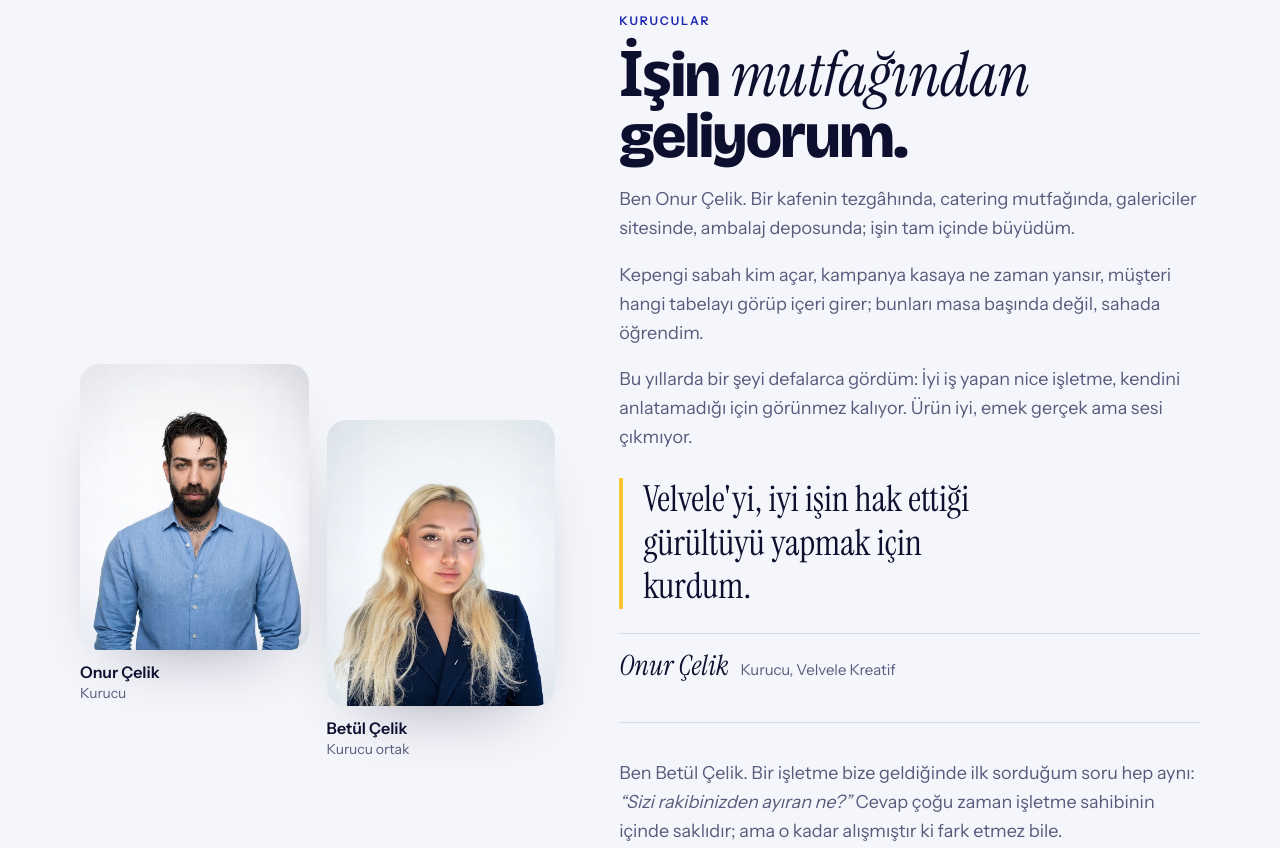
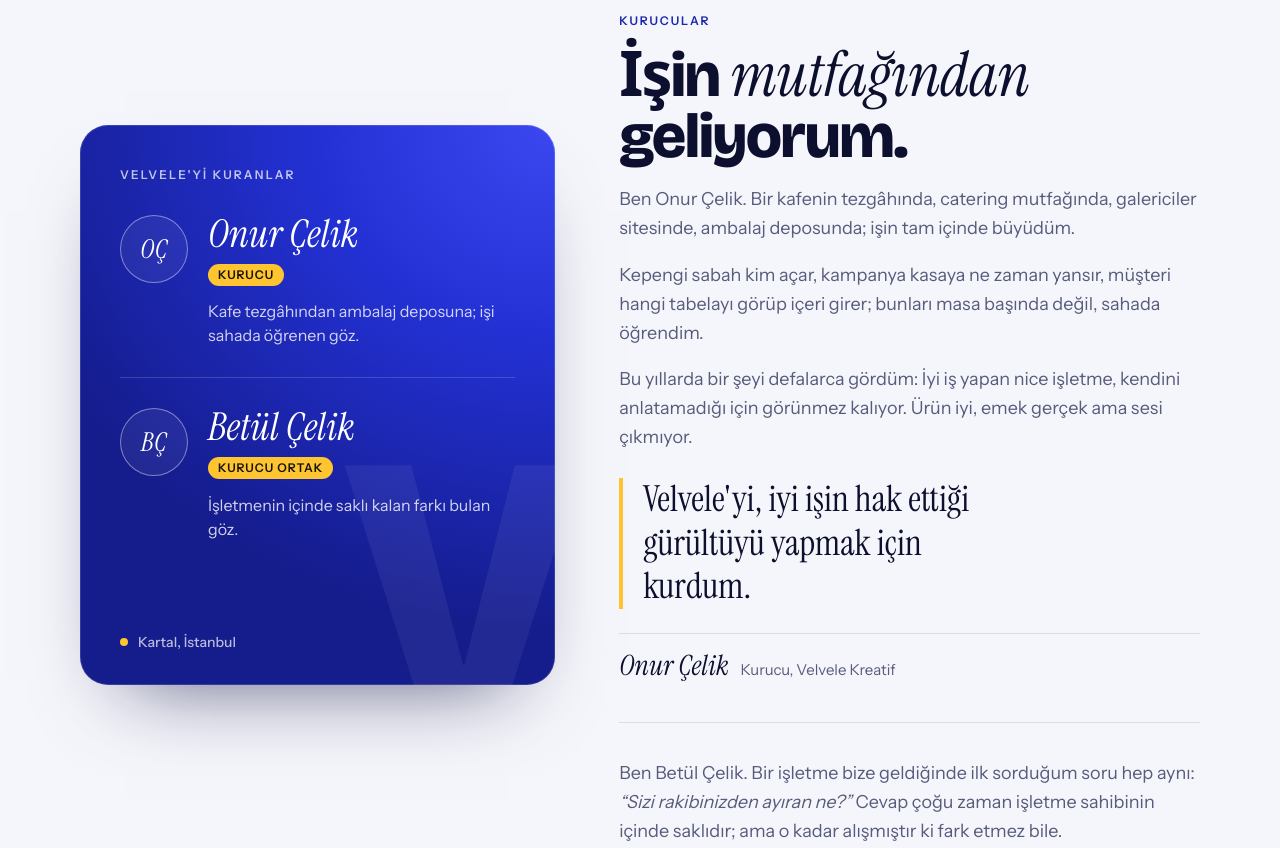
Before and after one commit to velvelekreatif/site, a plain HTML site: page hakkimizda/index.html in a window 1280 px wide. Shown: the part 1340-2188 px from the top of the page. Drawn offline with nearby package versions, Linux system fonts and the light colour scheme.

Commit message:
Hakkımızda: kurucu fotoğrafları kaldırıldı, yerine tipografik kurucu kartı
- Onur Çelik ve Betül Çelik portreleri siteden ve yapısal veriden çıkarıldı
- Kobalt zeminli, baş harf mühürlü, masaüstünde yapışık kurucu kartı eklendi

Co-Authored-By: Claude Opus 5.5 <noreply@anthropic.com>
Claude-Session: https://claude.ai/code/session_01BKzsWLjaf8MYVzkn7j6h9L

```diff
--- a/hakkimizda/index.html
+++ b/hakkimizda/index.html
@@ -15,7 +15,7 @@
 <meta property="og:url" content="https://velvelekreatif.com/hakkimizda/">
 <meta property="og:image" content="https://velvelekreatif.com/og.png">
 <meta name="twitter:card" content="summary_large_image">
-<script type="application/ld+json">{"@context": "https://schema.org", "@graph": [{"@type": "WebPage", "name": "Hakkımızda | Velvele Kreatif, İstanbul", "url": "https://velvelekreatif.com/hakkimizda/", "description": "Velvele Kreatif kimdir, nasıl çalışır, neyi farklı yapar? Yerel markalar için durdurup baktıran işler üreten İstanbul ajansı.", "isPartOf": {"@id": "https://velvelekreatif.com/#site"}}, {"@type": "Person", "@id": "https://velvelekreatif.com/#onur-celik", "name": "Onur Çelik", "jobTitle": "Kurucu", "image": "https://velvelekreatif.com/is/onur-celik.jpg", "worksFor": {"@id": "https://velvelekreatif.com/#velvele"}}, {"@type": "Person", "@id": "https://velvelekreatif.com/#betul-celik", "name": "Betül Çelik", "jobTitle": "Kurucu ortak", "image": "https://velvelekreatif.com/is/betul.jpg", "worksFor": {"@id": "https://velvelekreatif.com/#velvele"}}, {"@type": "BreadcrumbList", "itemListElement": [{"@type": "ListItem", "position": 1, "name": "Velvele", "item": "https://velvelekreatif.com/"}, {"@type": "ListItem", "position": 2, "name": "Hakkımızda", "item": "https://velvelekreatif.com/hakkimizda/"}]}]}</script>
+<script type="application/ld+json">{"@context": "https://schema.org", "@graph": [{"@type": "WebPage", "name": "Hakkımızda | Velvele Kreatif, İstanbul", "url": "https://velvelekreatif.com/hakkimizda/", "description": "Velvele Kreatif kimdir, nasıl çalışır, neyi farklı yapar? Yerel markalar için durdurup baktıran işler üreten İstanbul ajansı.", "isPartOf": {"@id": "https://velvelekreatif.com/#site"}}, {"@type": "Person", "@id": "https://velvelekreatif.com/#onur-celik", "name": "Onur Çelik", "jobTitle": "Kurucu", "worksFor": {"@id": "https://velvelekreatif.com/#velvele"}}, {"@type": "Person", "@id": "https://velvelekreatif.com/#betul-celik", "name": "Betül Çelik", "jobTitle": "Kurucu ortak", "worksFor": {"@id": "https://velvelekreatif.com/#velvele"}}, {"@type": "BreadcrumbList", "itemListElement": [{"@type": "ListItem", "position": 1, "name": "Velvele", "item": "https://velvelekreatif.com/"}, {"@type": "ListItem", "position": 2, "name": "Hakkımızda", "item": "https://velvelekreatif.com/hakkimizda/"}]}]}</script>
 <meta name="description" content="Velvele Kreatif kimdir, nasıl çalışır, neyi farklı yapar? Yerel markalar için durdurup baktıran işler üreten İstanbul ajansı.">
 <link rel="preconnect" href="https://fonts.googleapis.com">
 <link rel="preconnect" href="https://fonts.gstatic.com" crossorigin>
@@ -531,14 +531,21 @@ details.mmenu[open]>summary{background:var(--sinyal);border-color:var(--sinyal);
 .wa-yuz{padding:0;width:54px;justify-content:center}.wa-yuz span{display:none}.yapiskan{right:calc(80px + env(safe-area-inset-right,0px))!important}}
 </style>
 <style>
-.kurucu{display:grid;grid-template-columns:minmax(0,.9fr) minmax(0,1.1fr);gap:64px;align-items:center}
-.kr-ekip{display:grid;grid-template-columns:1fr 1fr;gap:18px;align-items:start}
-.kr-ekip figure:nth-child(2){margin-top:56px}
-.kurucu figure{margin:0}
-.kurucu figure img{display:block;width:100%;aspect-ratio:4/5;height:auto;object-fit:cover;border-radius:20px;background:#EEF0F4;box-shadow:0 30px 70px -40px rgba(10,12,40,.45)}
-.kurucu figcaption{display:flex;flex-direction:column;gap:2px;margin-top:12px}
-.kurucu figcaption b{font:600 16px/1.3 var(--body);color:var(--fg)}
-.kurucu figcaption span{font:400 14px/1.3 var(--body);color:var(--muted)}
+.kurucu{display:grid;grid-template-columns:minmax(0,.9fr) minmax(0,1.1fr);gap:64px;align-items:start}
+@media (min-width:861px){.kr-kart{position:sticky;top:110px}}
+.kr-kart{position:relative;overflow:hidden;display:flex;flex-direction:column;gap:34px;min-height:560px;padding:44px 40px 36px;border-radius:28px;color:#fff;background:radial-gradient(120% 90% at 100% 0%,#3B48F0 0%,var(--kobalt) 42%,#151C8C 100%);box-shadow:0 40px 80px -46px rgba(10,12,60,.7)}
+.kr-kart::before{content:"V";position:absolute;right:-28px;bottom:-96px;font:800 380px/1 var(--display);color:rgba(255,255,255,.06);pointer-events:none}
+.kr-kart::after{content:"";position:absolute;inset:0;border-radius:inherit;border:1px solid rgba(255,255,255,.14);pointer-events:none}
+.kk-ust{margin:0;font:600 12px/1 var(--body);letter-spacing:.18em;text-transform:uppercase;color:rgba(255,255,255,.72)}
+.kk-liste{list-style:none;margin:0;padding:0;display:grid;gap:30px}
+.kk-liste li{display:grid;grid-template-columns:68px minmax(0,1fr);gap:20px;align-items:start}
+.kk-liste li+li{padding-top:30px;border-top:1px solid rgba(255,255,255,.16)}
+.kk-muhur{display:grid;place-items:center;width:68px;height:68px;border-radius:50%;border:1.5px solid rgba(255,255,255,.42);font:400 italic 26px/1 var(--serif);letter-spacing:.02em;color:#fff;background:rgba(255,255,255,.06)}
+.kk-liste b{display:block;font:400 italic clamp(32px,3vw,40px)/1.02 var(--serif);color:#fff}
+.kk-rol{display:inline-block;margin-top:10px;padding:5px 10px;border-radius:999px;font:600 12px/1 var(--body);letter-spacing:.08em;text-transform:uppercase;color:var(--on-sinyal);background:var(--sinyal)}
+.kk-liste p{margin:12px 0 0;font:400 16px/1.5 var(--body);color:rgba(255,255,255,.8);max-width:34ch}
+.kk-alt{position:relative;margin:auto 0 0;display:flex;align-items:center;gap:10px;font:500 14px/1 var(--body);color:rgba(255,255,255,.7)}
+.kk-alt span{width:8px;height:8px;border-radius:50%;background:var(--sinyal)}
 .kr-ortak{display:grid;gap:18px;margin-top:22px;padding-top:36px;border-top:1px solid var(--line)}
 .kr-yazi{display:grid;gap:18px;min-width:0}
 .kr-yazi .etiket{color:var(--kobalt-ink)}
@@ -550,7 +557,8 @@ details.mmenu[open]>summary{background:var(--sinyal);border-color:var(--sinyal);
 .kr-imza b{font:400 italic 28px/1 var(--serif);color:var(--fg)}
 @media (prefers-color-scheme: dark){:root:not([data-theme="light"]) .kr-yazi .etiket{color:var(--sinyal)}}
 :root[data-theme="dark"] .kr-yazi .etiket{color:var(--sinyal)}
-@media (max-width:860px){.kurucu{grid-template-columns:1fr;gap:34px}.kr-ekip{max-width:520px}}
+@media (max-width:860px){.kurucu{grid-template-columns:1fr;gap:34px}.kr-kart{min-height:0;padding:34px 26px 28px;gap:28px}.kr-kart::before{font-size:280px;bottom:-70px}}
+@media (max-width:420px){.kk-liste li{grid-template-columns:54px minmax(0,1fr);gap:16px}.kk-muhur{width:54px;height:54px;font-size:21px}}
 </style>
 </head>
 <body>
@@ -589,10 +597,20 @@ details.mmenu[open]>summary{background:var(--sinyal);border-color:var(--sinyal);
   </section>
   <section lang="tr" id="kurucu">
     <div class="kurucu">
-      <div class="kr-ekip">
-        <figure><img src="/is/onur-celik.jpg" alt="Velvele Kreatif'in kurucusu Onur Çelik, açık mavi keten gömlekle beyaz fonda portre" width="880" height="1100" loading="lazy" decoding="async"><figcaption><b>Onur Çelik</b><span>Kurucu</span></figcaption></figure>
-        <figure><img src="/is/betul.jpg" alt="Velvele Kreatif'in kurucu ortağı Betül Çelik, lacivert ceketle beyaz fonda portre" width="819" height="1024" loading="lazy" decoding="async"><figcaption><b>Betül Çelik</b><span>Kurucu ortak</span></figcaption></figure>
-      </div>
+      <aside class="kr-kart" aria-label="Velvele Kreatif'in kurucuları">
+        <p class="kk-ust">Velvele'yi kuranlar</p>
+        <ul class="kk-liste">
+          <li>
+            <span class="kk-muhur" aria-hidden="true">OÇ</span>
+            <div><b>Onur Çelik</b><span class="kk-rol">Kurucu</span><p>Kafe tezgâhından ambalaj deposuna; işi sahada öğrenen göz.</p></div>
+          </li>
+          <li>
+            <span class="kk-muhur" aria-hidden="true">BÇ</span>
+            <div><b>Betül Çelik</b><span class="kk-rol">Kurucu ortak</span><p>İşletmenin içinde saklı kalan farkı bulan göz.</p></div>
+          </li>
+        </ul>
+        <p class="kk-alt"><span aria-hidden="true"></span>Kartal, İstanbul</p>
+      </aside>
       <div class="kr-yazi">
         <div class="etiket">Kurucular</div>
         <h2>İşin <i>mutfağından</i> geliyorum.</h2>
```
Also changed, not shown: is/betul.jpg (deleted), is/onur-celik.jpg (deleted).
